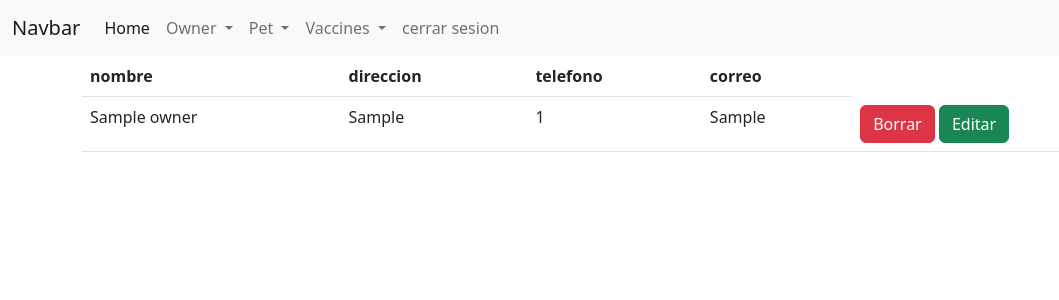
After one commit to perseoq/veterinaria_canseco, a Flask app: page /view/owner in a window 1280 px wide. The commit adds this page. Shown: the top 300 px of the page, without its empty margins (0-1059 px from the left). Run offline with Flask 2, Linux system fonts and the light colour scheme; tables that the repository leaves empty hold one stand-in row (values such as "Sample post").

Commit message:
listo el view falta botones borrar y editar

```diff
--- a/backend/views.py
+++ b/backend/views.py
@@ -35,42 +35,19 @@ def veterinaria():
 @vet.route('/owner/insert', methods=['GET','POST'])
 @login_required
 def add_owner():
-    if request.method == 'POST':
-        nom = request.form['nombre']
-        dir = request.form['direccion']
-        tel = request.form['telefono']
-        cor = request.form['correo']
-        add_owner = Owner(nombre=nom,direccion=dir,telefono=tel,correo=cor)
+    add= InsertarOwner()
+    if add.validate_on_submit(): #validamos datos
+        n = add.n.data
+        d= add.d.data
+        t = add.t.data
+        c = add.c.data
+        add_owner = Owner(nombre=n,direccion=d,telefono=t,correo=c)
         db.session.add(add_owner)
         db.session.commit()
         return redirect(url_for('vet.add_owner'))
-    return render_template('vet/insert_owner.html')
+    return render_template('vet/insert_owner.html',form=add)
 
-@vet.route('/pet/insert', methods=['GET','POST'])
-@login_required
-def add_pet():
-    if request.method == 'POST':
-        nom = request.form['nombre']
-        es = request.form['especie']
-        ani = request.form['animal']
-        ra = request.form['raza']
-        va = request.form['vacunas']
-        add_pet = Pet(nombre=nom,especie=es,animal=ani,raza=ra,vacunas=va)
-        db.session.add(add_pet)
-        db.session.commit()
-        return redirect(url_for('vet.add_pet'))
-    return render_template('vet/insert_pet.html')
-
-@vet.route('/vaccines/insert', methods=['GET','POST'])
-@login_required
-def add_vaccines():
-    if request.method == 'POST':
-        nom = request.form['nombre']
-        fe = request.form['fecha']
-        ca = request.form['caducidad']
-        se = request.form['serie']
-        add_vaccines = Vaccines(nombre=nom,fecha=fe,caducidad=ca,serie=se)
-        db.session.add(add_vaccines)
-        db.session.commit()
-        return redirect(url_for('vet.add_vaccines'))
-    return render_template('vet/insert_vaccines.html')
+@vet.route('/view/owner')
+def view_owner():
+    view_owner = Owner.query.all()
+    return render_template('vet/view_owner.html', datos=view_owner)
--- a/templates/base_vet.html
+++ b/templates/base_vet.html
@@ -23,8 +23,8 @@
                   Owner
                 </a>
                 <ul class="dropdown-menu">
-                  <li><a class="dropdown-item" href="#">Insertar</a></li>
-                  <li><a class="dropdown-item" href="#">View</a></li>
+                  <li><a class="dropdown-item" href="{{ url_for('vet.add_owner') }}">Insertar</a></li>
+                  <li><a class="dropdown-item" href="{{ url_for('vet.view_owner') }}">View</a></li>
                 </ul>
               </li>
               <li class="nav-item dropdown">
--- /dev/null
+++ b/templates/vet/view_owner.html
@@ -0,0 +1,35 @@
+{% extends 'base_vet.html' %}
+
+
+{% block title %} Ver Propietario de mascotas {% endblock %}
+
+{% block content %}
+
+<table class="table">
+    <thead>
+        <tr>
+            <th>nombre</th>
+            <th>direccion</th>
+            <th>telefono</th>
+            <th>correo</th>
+        </tr>
+    </thead>
+    <tbody>
+        {% for elemento in datos %}
+        <tr>
+
+            <td>{{ elemento.nombre }}</td>
+            <td>{{ elemento.direccion }}</td>
+            <td>{{ elemento.telefono }}</td>
+            <td>{{ elemento.correo }}</td>
+            <td>
+                <a href=""><button type="submit" class="btn btn-danger">Borrar</button></a>
+                <a href=""><button type="submit" class="btn btn-success">Editar</button></a>
+            </td>
+        </tr>
+        {% endfor %}
+    </tbody>
+</table>
+
+
+{% endblock %}
```
